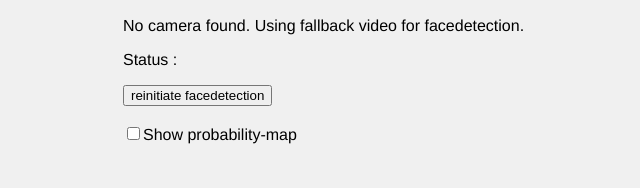
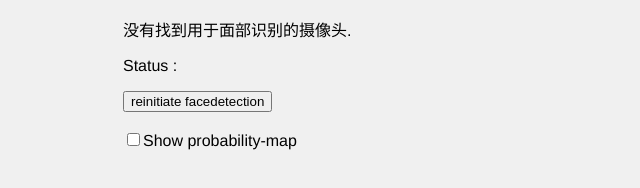
Before and after one commit to xoyofan/xoyofan1.github.io, a plain HTML site: page camera/index.html in a window 1280 px wide. Shown: the part 416-604 px from the top of the page, without its empty margins (261-901 px from the left). Drawn offline with Linux system fonts and the light colour scheme.

Commit message:
change wrong tips

```diff
--- a/camera/index.html
+++ b/camera/index.html
@@ -1,7 +1,7 @@
 <!doctype html>
 <html lang="en">
 	<head>
-		<title>facetracking</title>
+		<title>基于WEB的面部识别</title>
 		<meta http-equiv="X-UA-Compatible" content="IE=Edge"/>
 		<meta charset="utf-8">
 		<style>
@@ -74,8 +74,8 @@
 			};
 
 			supportMessages = {
-				"no getUserMedia" : "Unfortunately, <a href='http://dev.w3.org/2011/webrtc/editor/getusermedia.html'>getUserMedia</a> is not supported in your browser. Try <a href='http://www.opera.com/browser/'>downloading Opera 12</a> or <a href='http://caniuse.com/stream'>another browser that supports getUserMedia</a>. Now using fallback video for facedetection.",
-				"no camera" : "No camera found. Using fallback video for facedetection."
+				"no getUserMedia" : "你的浏览器不支持<a href='http://dev.w3.org/2011/webrtc/editor/getusermedia.html'>getUserMedia</a> 方法. 请使用 <a href='http://www.opera.com/browser/'>downloading Opera 12</a> 或其他 <a href='http://caniuse.com/stream'>支持getUserMedia的浏览器</a>.",
+				"no camera" : "没有找到用于面部识别的摄像头."
 			};
 
 			document.addEventListener("headtrackrStatus", function(event) {
```
